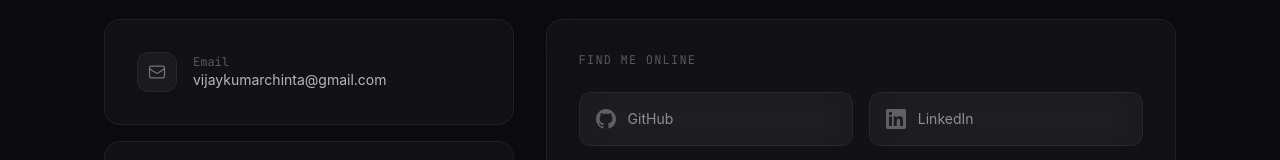
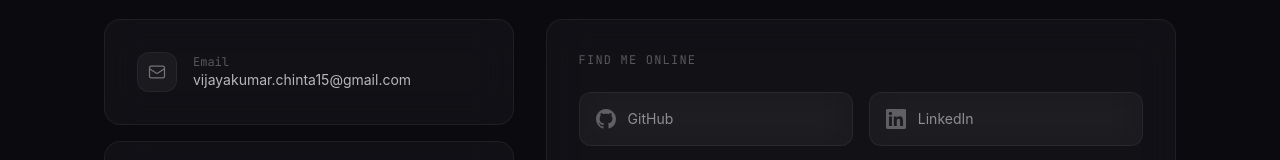
Before and after one commit to VijayaKumarchinta/portfolio, a Vue app: page / in a window 1280 px wide. Shown: the part 6568-6728 px from the top of the page. Built offline with nearby package versions, Linux system fonts and the light colour scheme; a web font is replaced by a local one.

Commit message:
Update email address to vijayakumar.chinta15@gmail.com

```diff
--- a/src/components/Sections/Contact.vue
+++ b/src/components/Sections/Contact.vue
@@ -6,8 +6,8 @@ import RevealText from '@/components/UI/RevealText.vue'
 const contactInfo = [
   {
     label: 'Email',
-    value: 'vijaykumarchinta@gmail.com',
-    href: 'mailto:vijaykumarchinta@gmail.com',
+    value: 'vijayakumar.chinta15@gmail.com',
+    href: 'mailto:vijayakumar.chinta15@gmail.com',
     icon: 'M3 8l7.89 5.26a2 2 0 002.22 0L21 8M5 19h14a2 2 0 002-2V7a2 2 0 00-2-2H5a2 2 0 00-2 2v10a2 2 0 002 2z',
   },
   {
```
